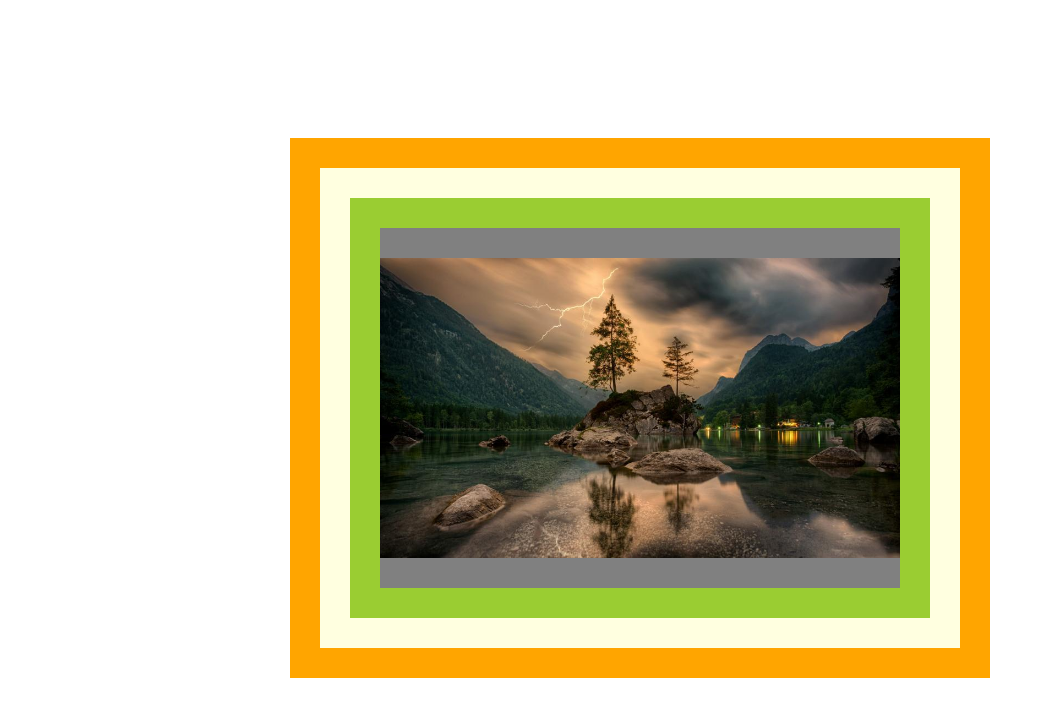
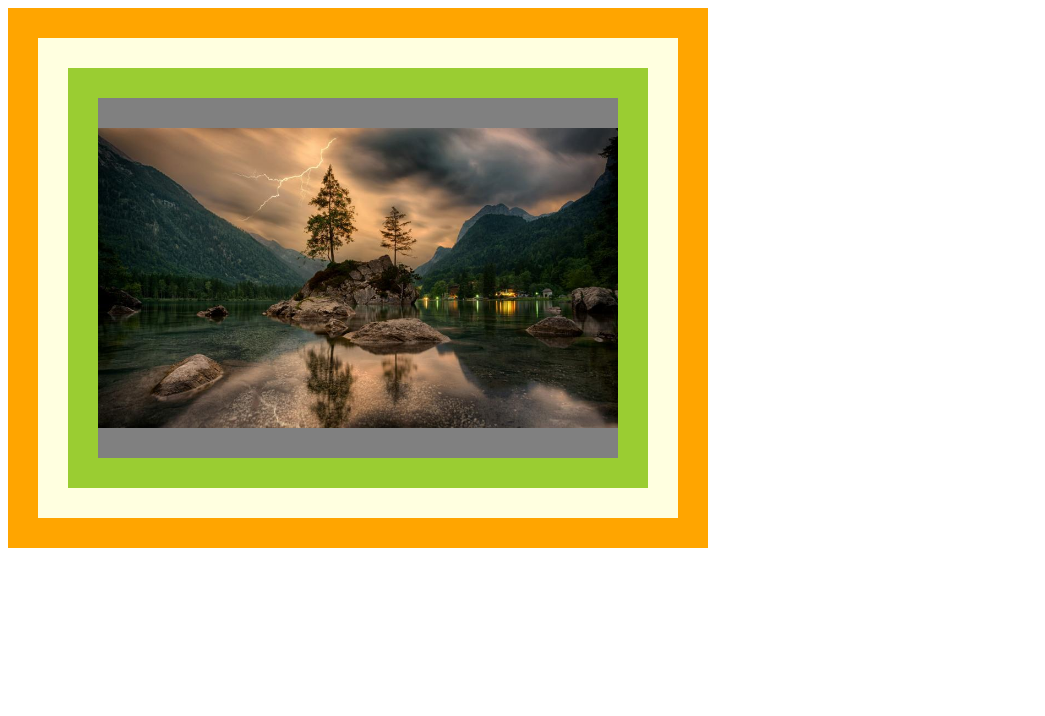
Before and after one commit to NirBus/Colors_Background_Box-model_Task, a plain HTML site: page index.html in a window 1280 px wide. Shown: the whole page, without its empty margins (0-1045 px from the left). Drawn offline with Linux system fonts and the light colour scheme.

Commit message:
finished

```diff
--- a/assets/CSS/style.css
+++ b/assets/CSS/style.css
@@ -16,14 +16,6 @@
 
 
 /* Task !2! */
-
-.container-box{
-display: flex;
-justify-content:  center;
-height: 100vh;
-align-items: center;
-}
-
 .select{
     background: orange;
     width: 700px;
--- a/index.html
+++ b/index.html
@@ -17,7 +17,6 @@
 
 <!-- Tasl !2! -->
 <body>
-    <div class="container-box">
         <div class="select">
             <div class="margin">
                 <div class="border">
@@ -31,9 +30,6 @@
                 </div>
             </div>
         </div>
-    </div>
-
-
 </body>
 
 </html>
```
